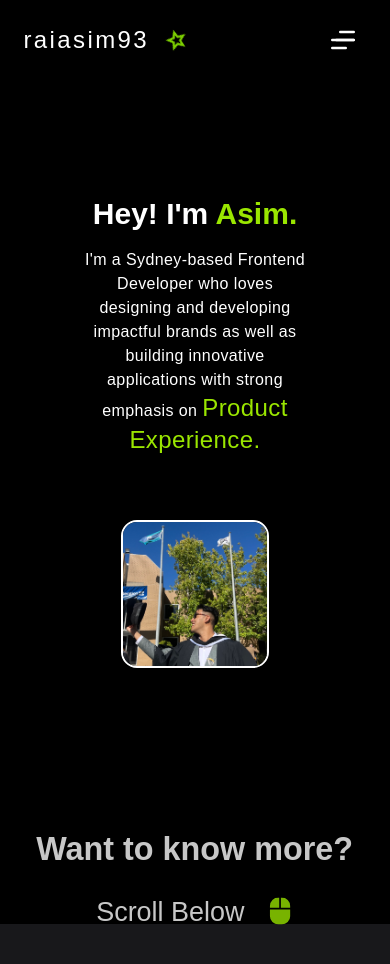
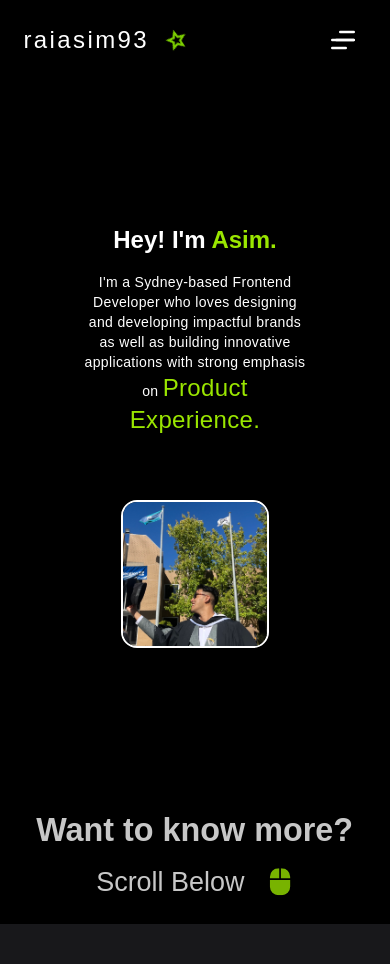
Before and after one commit to raiasim93/my-portfolio, a Next.js app: page /about in a window 390 px wide. Shown: the top 964 px of the page. Built offline with nearby package versions, Linux system fonts and the light colour scheme.

Commit message:
Fix: Font fix

```diff
--- a/src/app/about/AboutSection.tsx
+++ b/src/app/about/AboutSection.tsx
@@ -45,8 +45,8 @@ const AboutSection = () => {
   return (
     <section ref={sectionRef} className='bg-black text-white py-12 px-[6vw] 2xl:px-[16vw] w-full flex flex-col lg:flex-row min-h-[100vh] justify-center gap-y-16 lg:gap-y-0 '>
       <div ref={aboutIntroRef} className='w-full lg:w-1/3 flex flex-col gap-y-4 lg:gap-y-8 justify-center lg:justify-start '>
-        <div className='text-3xl lg:text-4xl font-semibold text-center lg:text-start'> Hey! I&apos;m <span className='text-lime-400'> Asim. </span> </div>
-        <div className='text-md lg:text-xl font-medium tracking-wide text-center lg:text-start w-2/3 lg:w-full mx-auto'>
+        <div className='text-2xl lg:text-4xl font-semibold text-center lg:text-start'> Hey! I&apos;m <span className='text-lime-400'> Asim. </span> </div>
+        <div className='text-sm lg:text-2xl font-medium tracking-wide text-center lg:text-start w-2/3 lg:w-full mx-auto'>
           I&apos;m a Sydney-based Frontend Developer who loves designing and developing impactful brands as well as
           building innovative applications with strong emphasis on <span className='text-lime-400 text-2xl'> Product Experience.</span>
         </div>
@@ -64,8 +64,8 @@ const AboutSection = () => {
         </div>
       </div>
 
-      <div ref={aboutOutroRef} className='w-full lg:w-1/3 flex flex-col items-center gap-y-4 lg:gap-y-2 lg:justify-end lg:items-end '>
-        <div className='text-2xl font-extrabold text-end'> Want to know more? </div>
+      <div ref={aboutOutroRef} className='w-full lg:w-1/3 flex flex-col items-center  lg:justify-end lg:items-end '>
+        <div className='text-2xl font-extrabold text-end mb-2'> Want to know more? </div>
         <div className='text-xl flex gap-x-4 items-center'> Scroll Below <FaMouse className='text-lime-400' /> </div>
       </div>
     </section>
```
